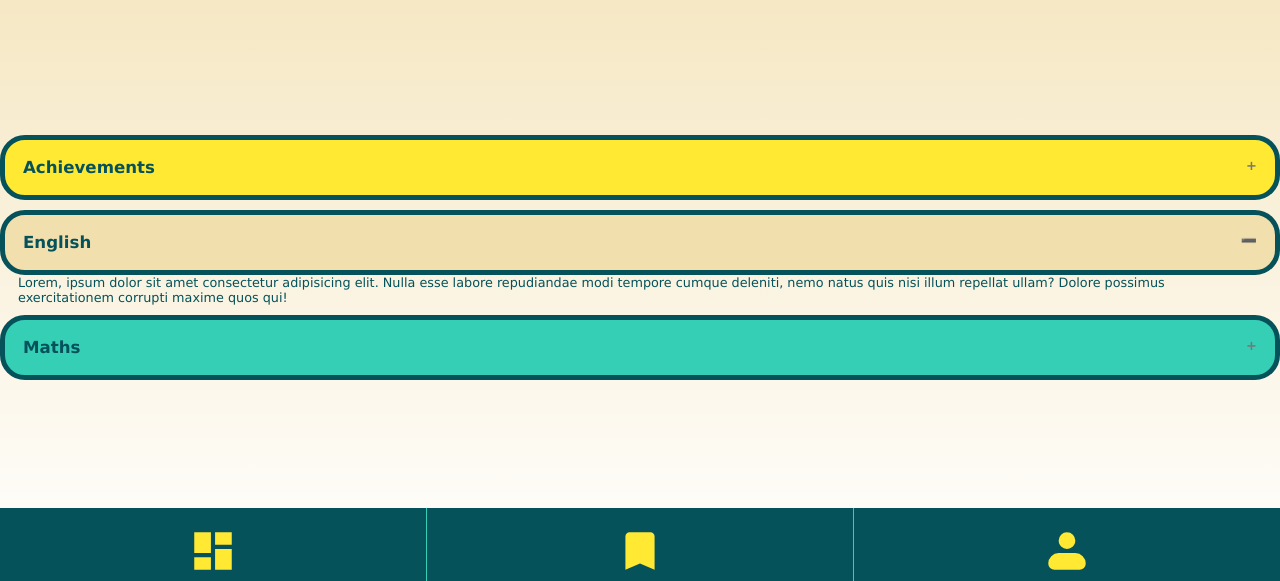
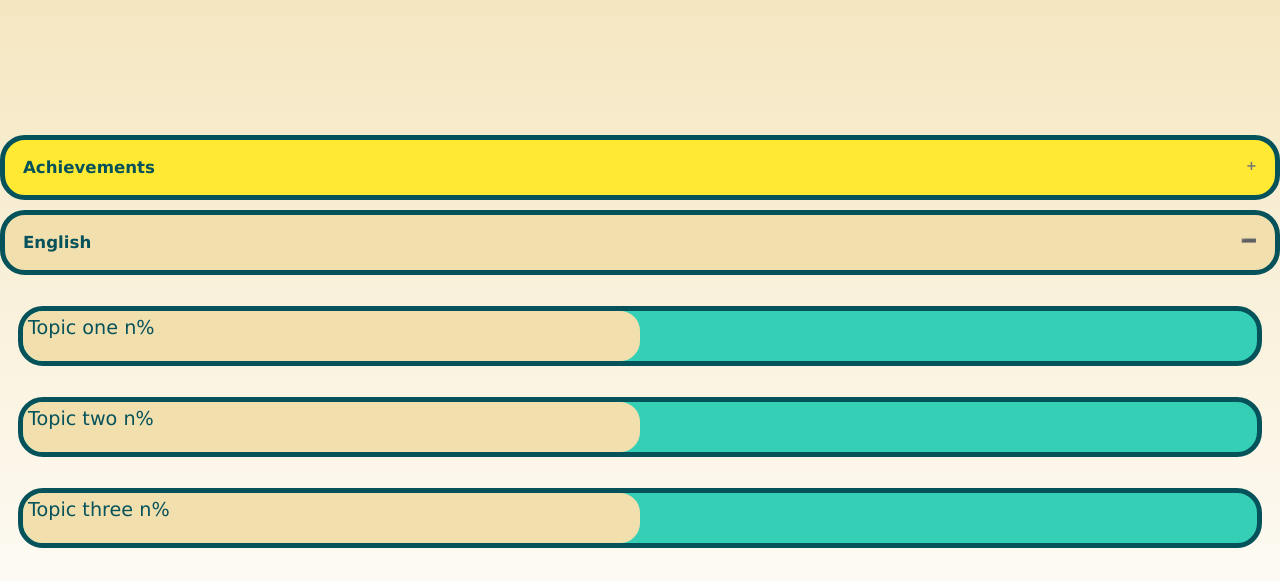
Before and after one commit to osten-antonio/HCI-Final-project, a plain HTML site: page profile.html in a window 1280 px wide. Both pictures are taken after a click on the button "English". Shown: the part 219-800 px from the top of the page. Drawn offline with Linux system fonts and the light colour scheme.

Commit message:
Progress bar

```diff
--- a/globalstyles.css
+++ b/globalstyles.css
@@ -107,7 +107,7 @@
 
 .footer{
     background-color: var(--darkmint);
-    height: 15vh;
+    height: 1vh;
     position: absolute;
     bottom: -5;
     width: 100%;
@@ -122,6 +122,7 @@ table {
 }
 
 td {
+    background-color: var(--darkmint);
     text-align: center;
     vertical-align: middle;
     height: 10vh;
--- a/profile.html
+++ b/profile.html
@@ -36,17 +36,34 @@
         <div>
             <button class="regularfont accordionc">English</button>
             <div class="smallfont panel">
-              <p>Lorem, ipsum dolor sit amet consectetur adipisicing elit. Nulla esse labore repudiandae modi tempore cumque deleniti, nemo natus quis nisi illum repellat ullam? Dolore possimus exercitationem corrupti maxime quos qui!</p>
+              <div class="progress-bar">
+                <div class="mediumfont" id="english-1">Topic one      n%</div>
+              </div>
+              <div class="progress-bar">
+                <div class="mediumfont" id="english-2">Topic two      n%</div>
+              </div>
+              <div class="progress-bar">
+                <div class="mediumfont" id="english-3">Topic three    n%</div>
+              </div>
             </div>
         </div>
         <div>
             <button class="regularfont accordiond">Maths</button>
             <div class="smallfont panel">
-              <p>Lorem, ipsum dolor sit amet consectetur adipisicing elit. Nulla esse labore repudiandae modi tempore cumque deleniti, nemo natus quis nisi illum repellat ullam? Dolore possimus exercitationem corrupti maxime quos qui!</p>
+                <div class="progress-bar">
+                    <div class="mediumfont" id="maths-1">Topic one      n%</div>
+                  </div>
+                  <div class="progress-bar">
+                    <div class="mediumfont" id="maths-2">Topic two      n%</div>
+                  </div>
+                  <div class="progress-bar">
+                    <div class="mediumfont" id="maths-3">Topic three    n%</div>
+                  </div>
+                </div>
             </div>
         </div>
     </div>
-    <div class="footer" style="margin-top: 10%;">
+    <div class="footer" style="margin-top:10%; position: absolute;">
         <table>
             <tr>
                 <td>
--- a/profilestyles.css
+++ b/profilestyles.css
@@ -1,18 +1,20 @@
 :root{
-    --primemint: #34CFB5;
-    --primeyellow: #FFBB00;
-    --darkmint: #05525B;
-    --darkyellow: #CCC965;
-    --accentyellow:#f2dfae;
-    --confirm:#008000;
-    --confirmhover:#50C878;
+  --primemint: #34CFB5;
+  --primeyellow: #ffe932;
+  --darkmint: #05525B;
+  --darkyellow: #FFBB00;
+  --accentyellow:#f2dfae;
+  --cloudblue:#C9EBE3;
+  --secondblue:#6ADDFF;
+  --seconddarkblue:#1A695C;
 }
 
 html, body{
     margin: 0;
     background-image: linear-gradient(var(--accentyellow),white);
-    height: 100vh;
+    height: max-content;
     position:relative;
+    padding-bottom: 5%;
 }
 
 *{
@@ -20,6 +22,26 @@ html, body{
   padding: 0;
   box-sizing: border-box;
 }
+
+.progress-bar{
+  width: 100%;
+  margin:2.5% 0%;
+  background-color: var(--primemint);
+  border: 5px solid var(--darkmint);
+  border-radius: 25px;
+}
+
+#english-1,#english-2,#english-3,
+#maths-1,#maths-2,#maths-3{
+  border: 5px solid var(--accentyellow);
+  border-radius: 20px;
+  background-color: var(--accentyellow);
+  width: 50%;
+  height: 50px;
+  padding:50px auto;
+}
+
+
 
 .accordion {
     background-color: var(--primeyellow);
```
Also changed, not shown: bookmarks.html (+1 -1 lines).
